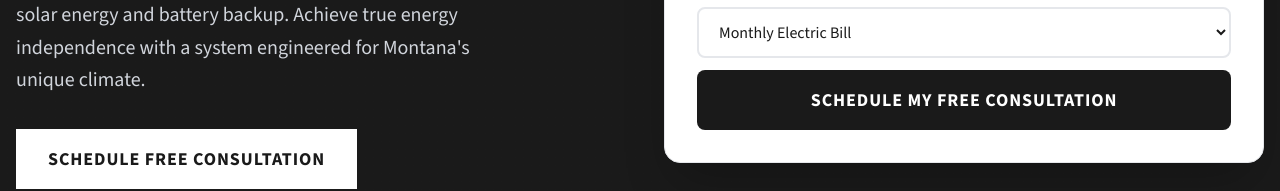
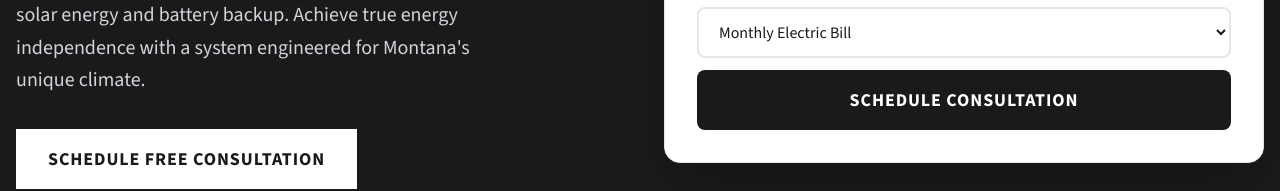
Before and after one commit to Landing-Pages-Websites/repower-landing, a Next.js app: page / in a window 1280 px wide. Shown: the part 511-702 px from the top of the page. Built offline with nearby package versions, Linux system fonts and the light colour scheme.

Commit message:
Fix CTA consistency

```diff
--- a/src/app/page.tsx
+++ b/src/app/page.tsx
@@ -96,7 +96,7 @@ export default function LandingPage() {
             <option value="over-400">Over $400</option>
           </select>
           <button type="submit" disabled={isSubmitting} className="w-full bg-primary text-white font-bold py-4 rounded-lg text-lg uppercase tracking-wider hover:bg-primary/90 transition-all disabled:opacity-50">
-            {isSubmitting ? "Booking..." : "Schedule My Free Consultation"}
+            {isSubmitting ? "Submitting..." : "Schedule Consultation"}
           </button>
         </>
       )}
```
